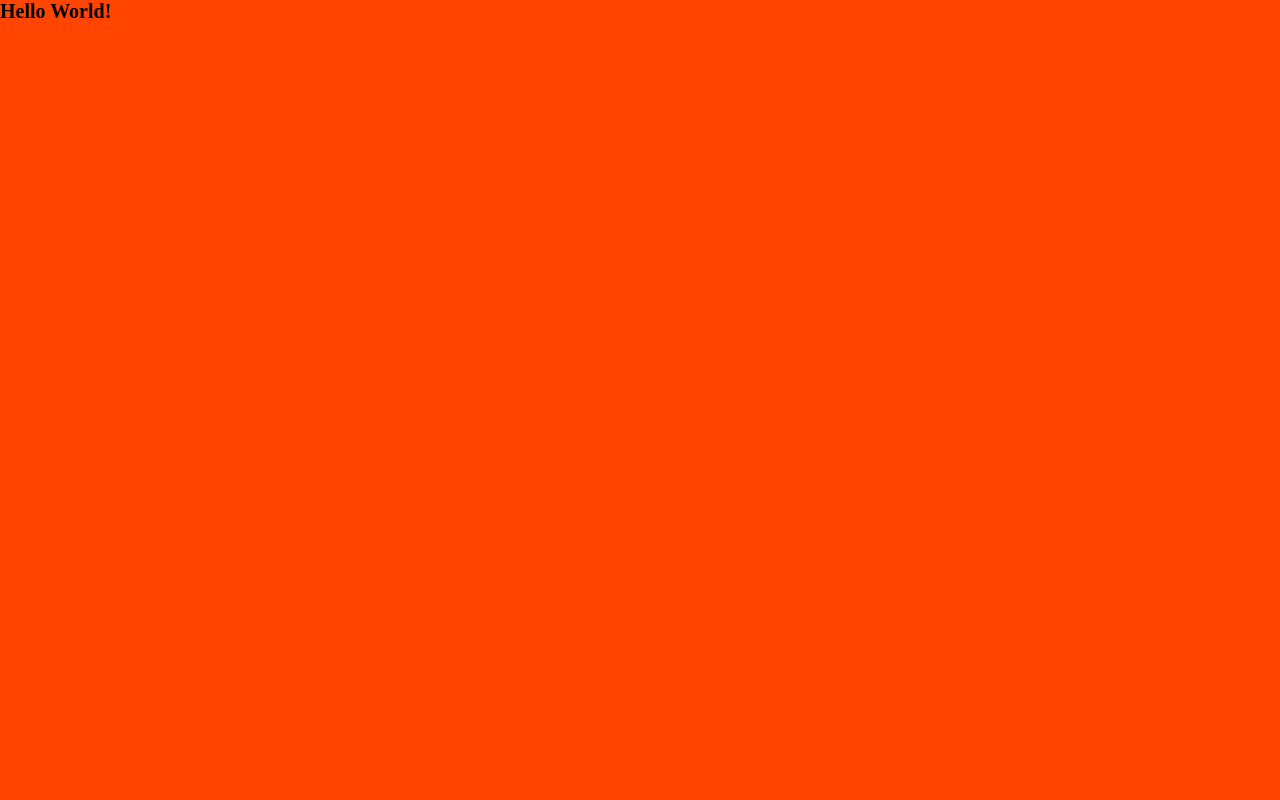
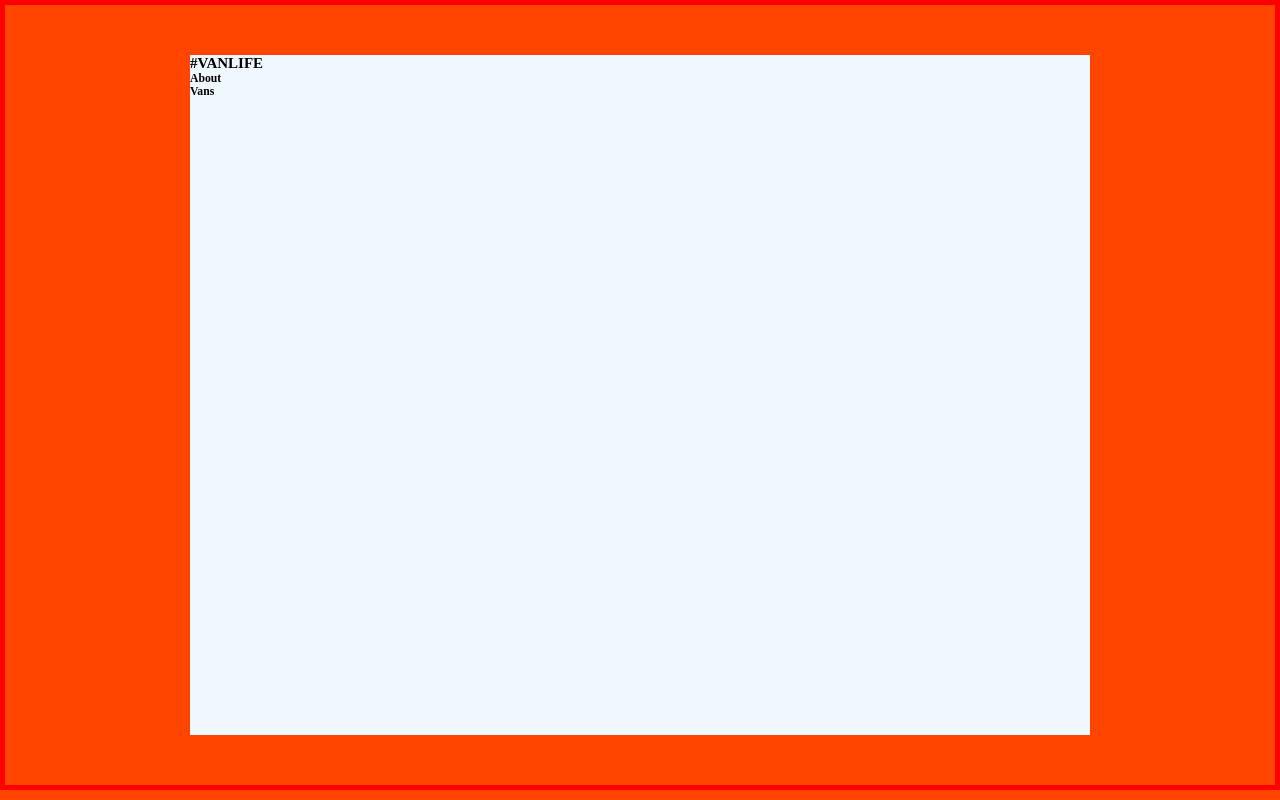
Before and after one commit to aadarsh10c/VanLife-react, a React (Vite) app: page / in a window 1280 px wide. Built offline with nearby package versions, Linux system fonts and the light colour scheme.

Commit message:
Added the front component

```diff
--- a/src/App.jsx
+++ b/src/App.jsx
@@ -1,12 +1,12 @@
 import { useState } from 'react'
-
+import Front from './Front'
 
 function App() {
   const [count, setCount] = useState(0)
 
   return (
     <div className="App">
-      <h1>Hello World!</h1>
+      <Front />
     </div>
   )
 }
--- /dev/null
+++ b/src/Front.jsx
@@ -0,0 +1,10 @@
+import React from "react";
+import Header from "./Header";
+
+export default function Front(){
+    return(
+        <div className="front">
+            <Header />
+        </div>
+    )
+}
--- /dev/null
+++ b/src/Header.jsx
@@ -0,0 +1,17 @@
+import React from "react";
+
+export default function Header () {
+    return(
+        <nav className="header">
+            <div className="header__main">
+                <h1>#VANLIFE</h1>
+            </div>
+            <div className="header__sub">
+                <h3>About</h3>
+                <h3>Vans</h3>
+            </div>
+        </nav>
+    )
+
+
+}
--- a/src/index.scss
+++ b/src/index.scss
@@ -17,4 +17,13 @@ html{
 
 body{
   background-color: orangered;
+  font-size: 1rem;
+  border: 5px solid red;
 }
+
+.front{
+  margin: 5rem auto;
+  max-width: 90rem;
+  min-height: 85vh;
+  background-color: aliceblue;
+}
```
